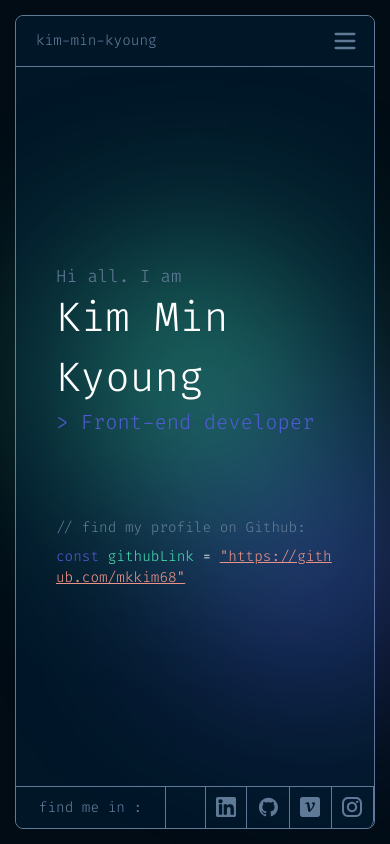
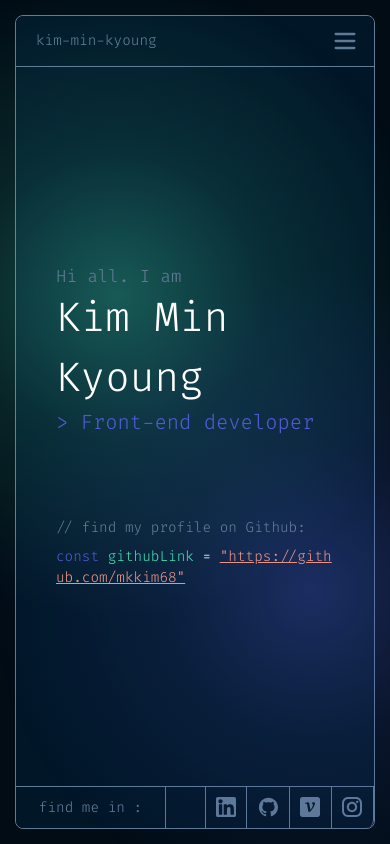
Before and after one commit to mkkim68/portfolio, a Next.js app: page / in a window 390 px wide. Built offline with nearby package versions, Linux system fonts and the light colour scheme.

Commit message:
🛠️fix home blur styling

```diff
--- a/app/(home)/page.tsx
+++ b/app/(home)/page.tsx
@@ -6,10 +6,27 @@ import { CODE_LINES } from "../../data/code-lines";
 export default function Home() {
   return (
     <div className="h-full w-full flex [&_*]:transition-colors [&_*]:duration-500 [&_*]:ease-in-out overflow-hidden">
-      <div className="blur-[5px] max-h-full w-[100%] h-[100%] pointer-events-none fixed lg:hidden">
-        <div className="left-[20%] top-[25%] w-[200px] h-[200px] rotate-[-94.30deg] opacity-70 bg-blur-first blur-[100px] absolute z-9 pointer-events-none"></div>
-        <div className="right-[0%] bottom-[30%] w-[200px] h-[200px] rotate-[13.51deg] opacity-70 bg-blur-second blur-[100px] absolute z-8 pointer-events-none"></div>
+      <div className="max-h-full w-[100%] h-[100%] pointer-events-none fixed lg:hidden inset-0">
+        <div
+          className="
+            absolute left-[30%] top-[35%]
+            -translate-x-1/2 -translate-y-1/2
+            w-[700px] h-[700px]
+            opacity-70
+            bg-[radial-gradient(circle_at_50%_50%,_rgb(var(--blur-first-rgb)/0.5)_0%,_rgb(var(--blur-first-rgb)/0.18)_30%,_rgb(var(--blur-first-rgb)/0)_65%)]
+          "
+        />
+        <div
+          className="
+            absolute right-[20%] bottom-[30%]
+            translate-x-1/2 translate-y-1/2
+            w-[700px] h-[700px]
+            opacity-70
+            bg-[radial-gradient(circle_at_50%_50%,_rgb(var(--blur-second-rgb)/0.5)_0%,_rgb(var(--blur-second-rgb)/0.18)_30%,_rgb(var(--blur-second-rgb)/0)_65%)]
+          "
+        />
       </div>
+
       <div className="flex lg:justify-center items-center justify-start lg:mx-auto flex-1 relative xl:max-w-7xl 2xl:w-[90rem] lg:max-w-5xl px-10 py-3 gap-8">
         <div className="flex flex-col w-full max-w-[450px] justify-center h-full py-16 relative gap-20">
           <div>
--- a/styles/global.css
+++ b/styles/global.css
@@ -52,13 +52,13 @@ input:-webkit-autofill:active {
 
   --color-gradient: #43d9ad;
   --color-scrollbar-hover: #000000;
-  --color-blur-first: #4d5bce;
-  --color-blur-second: #43d9ad;
+  --color-blur-first: #43d9ad;
+  --color-blur-second: #4d5bce;
   --color-github: #e99287;
   --color-game-border: #4a5568;
   --game-bg-rgb: 23 85 83;
-  --blur-first-rgb: 77 91 206;
-  --blur-second-rgb: 67 217 173;
+  --blur-first-rgb: 67 217 173;
+  --blur-second-rgb: 77 91 206;
   --fg-rgb: 1 22 39;
 }
 
@@ -94,8 +94,8 @@ input:-webkit-autofill:active {
   --color-github: #e99287;
   --color-game-border: #4a5568;
   --game-bg-rgb: 23 85 83;
-  --blur-first-rgb: 77 91 206;
-  --blur-second-rgb: 67 217 173;
+  --blur-first-rgb: 67 217 173;
+  --blur-second-rgb: 77 91 206;
   --fg-rgb: 1 22 39;
 }
 
```
